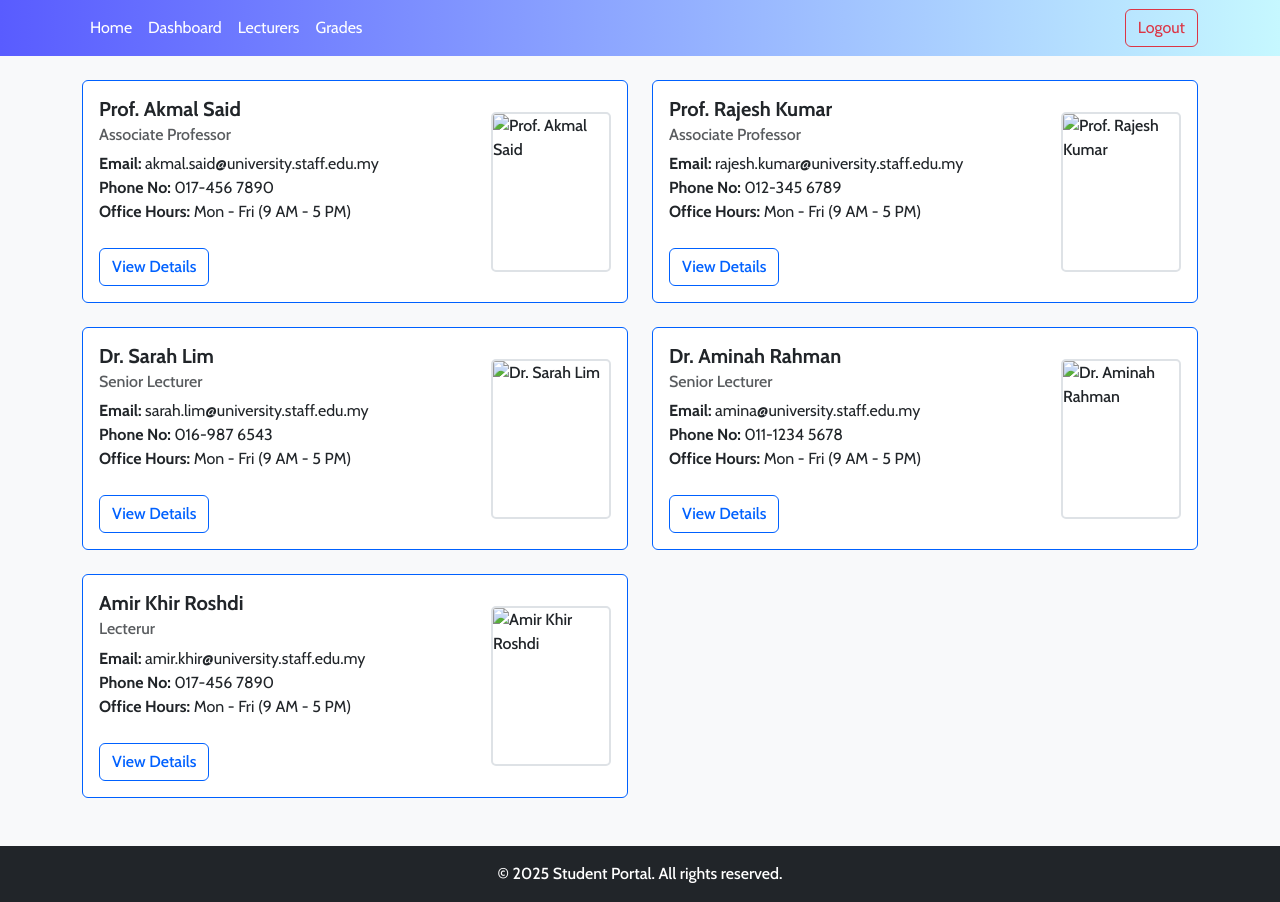
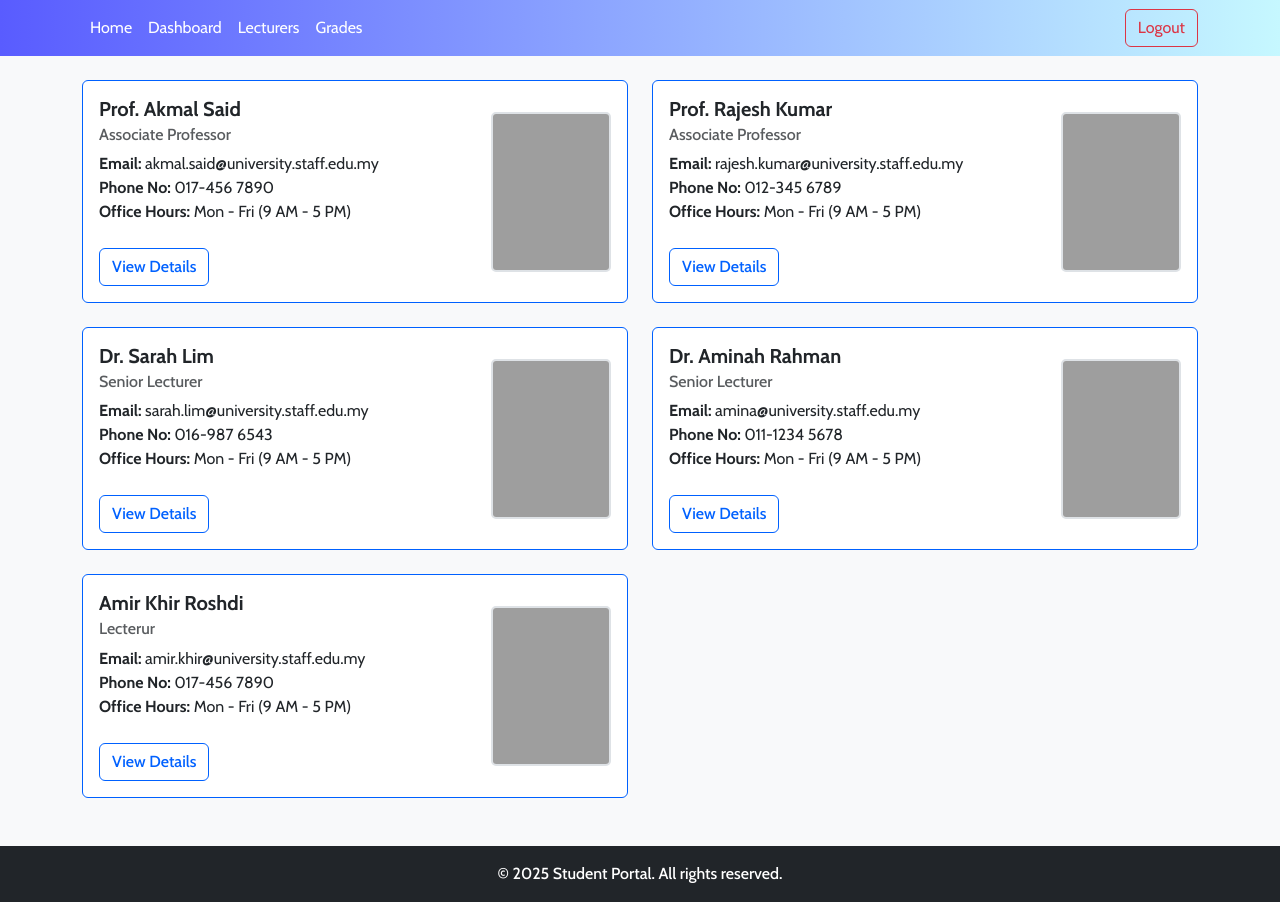
Before and after one commit to Muhfarieshf/Student-portal-login, a website: page lecterurs.html in a window 1280 px wide. Drawn offline with nearby package versions, Linux system fonts and the light colour scheme; the site is published under a folder, as on GitHub Pages, so addresses that start at the root find nothing.

Commit message:
Update lecterurs.html

```diff
--- a/lecterurs.html
+++ b/lecterurs.html
@@ -54,7 +54,7 @@
                         <button class="btn btn-primary mt-2" data-bs-toggle="modal" data-bs-target="#akmalModal">View Details</button>
                         </div>
                         <div class="col-4 d-flex align-items-center justify-content-end">
-                            <img src="/assets/image/akmal_said.png" class="lecturer-img" alt="Prof. Akmal Said">
+                            <img src="assets/image/akmal_said.png" class="lecturer-img" alt="Prof. Akmal Said">
                         </div>
                     </div>
                 </div>
@@ -75,7 +75,7 @@
                         <button class="btn btn-primary mt-2" data-bs-toggle="modal" data-bs-target="#rajeshModal">View Details</button>
                         </div>
                         <div class="col-4 d-flex align-items-center justify-content-end">
-                            <img src="/assets/image/rajesh_kumar.png" class="lecturer-img" alt="Prof. Rajesh Kumar">
+                            <img src="assets/image/rajesh_kumar.png" class="lecturer-img" alt="Prof. Rajesh Kumar">
                         </div>
                     </div>
                 </div>
@@ -96,7 +96,7 @@
                         <button class="btn btn-primary mt-2" data-bs-toggle="modal" data-bs-target="#sarahModal">View Details</button>
                         </div>
                         <div class="col-4 d-flex align-items-center justify-content-end">
-                            <img src="/assets/image/sarah_lim.png" class="lecturer-img" alt="Dr. Sarah Lim">
+                            <img src="assets/image/sarah_lim.png" class="lecturer-img" alt="Dr. Sarah Lim">
                         </div>
                     </div>
                 </div>
@@ -117,7 +117,7 @@
                         <button class="btn btn-primary mt-2" data-bs-toggle="modal" data-bs-target="#aminahModal">View Details</button>
                         </div>
                         <div class="col-4 d-flex align-items-center justify-content-end">
-                            <img src="/assets/image/aminah_rahman.png" class="lecturer-img" alt="Dr. Aminah Rahman">
+                            <img src="assets/image/aminah_rahman.png" class="lecturer-img" alt="Dr. Aminah Rahman">
                         </div>
                     </div>
                 </div>
@@ -138,7 +138,7 @@
                         <button class="btn btn-primary mt-2" data-bs-toggle="modal" data-bs-target="#amirModal">View Details</button>
                         </div>
                         <div class="col-4 d-flex align-items-center justify-content-end">
-                            <img src="/assets/image/amir_khir.png" class="lecturer-img" alt="Amir Khir Roshdi">
+                            <img src="assets/image/amir_khir.png" class="lecturer-img" alt="Amir Khir Roshdi">
                         </div>
                     </div>
                 </div>
```
